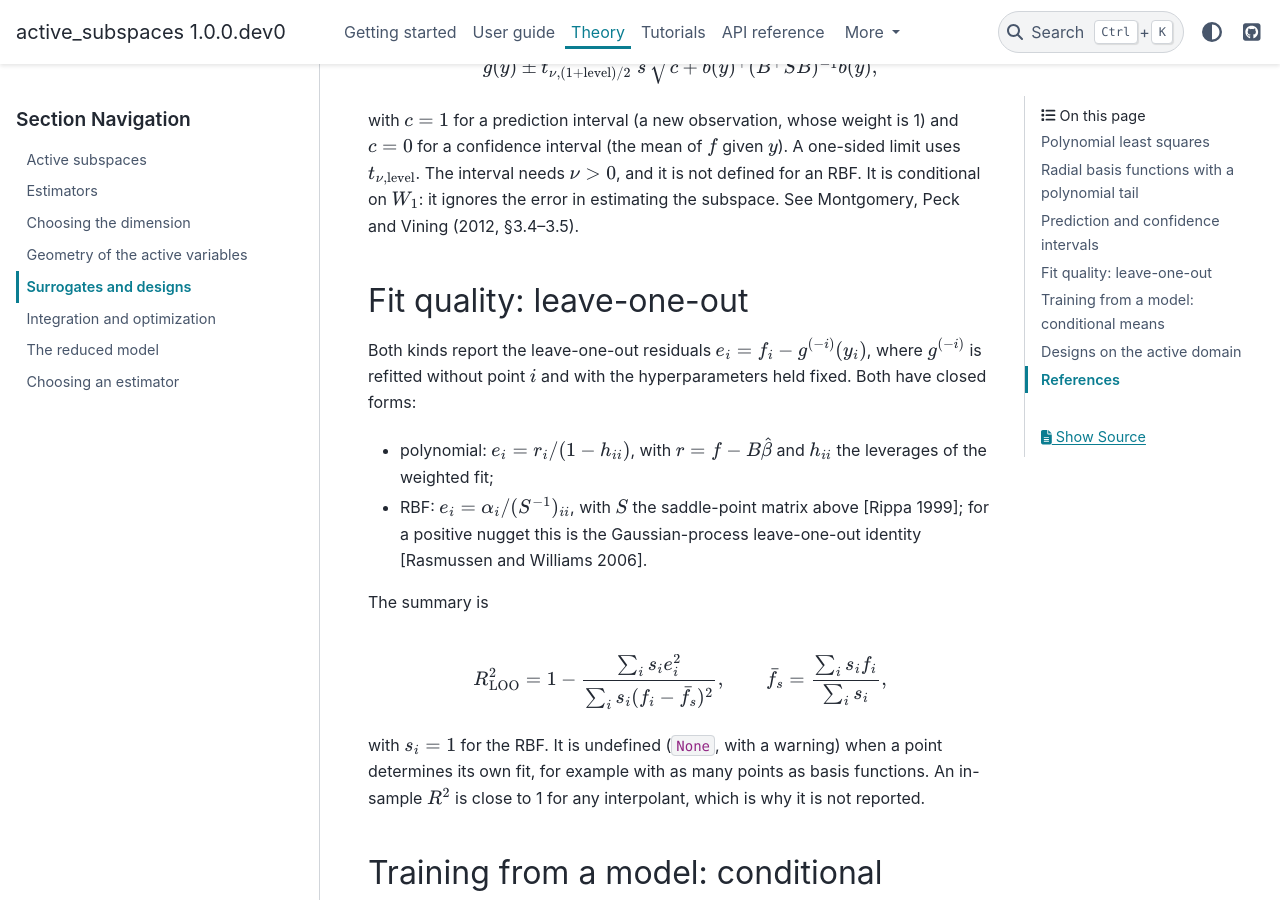
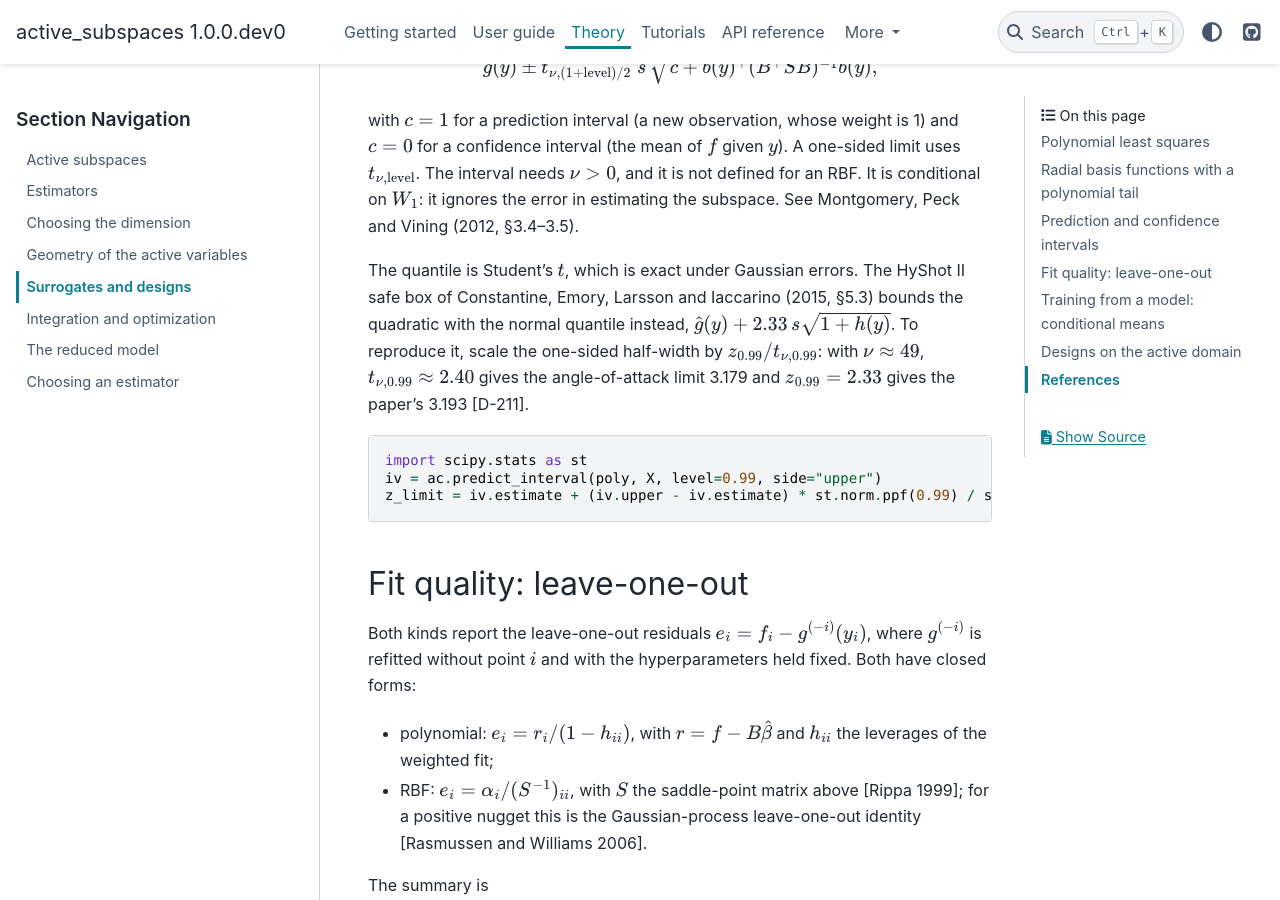
Before and after one commit to paulcon/active_subspaces, a Sphinx documentation site: the page built from docs/theory/surrogates_and_designs.md, in a window 1280 px wide and 900 px high, scrolled down 4431 px. Built offline with Sphinx 7.4.7 and the PyData theme 0.15.4, drawn with Linux system fonts in a browser that asks for light colours; some of the changed text lies outside the part shown.

Commit message:
Flat-objective warning skips lower-edge plateaus; t vs z docs (D-212, D-211)
D-212: accuracy.flat_objective no longer fires for a plateau that
reaches the lower end of the search interval, where the kernel part
vanishes and the RBF reduces to its polynomial tail (predictions across
[-10, -4.5] on the unit fixture agree to 5e-4 relative). The nine test
filters are removed; the warning test covers an interior plateau and the
lower-edge case.

D-211: predict_interval keeps Student's t; its docstring and the theory
page show how the HyShot II safe box's z = 2.33 limit relates to it.

Co-Authored-By: Claude Opus 5.5 <noreply@anthropic.com>

````diff
--- a/docs/theory/surrogates_and_designs.md
+++ b/docs/theory/surrogates_and_designs.md
@@ -151,6 +151,18 @@ confidence interval (the mean of $f$ given $y$). A one-sided limit uses $t_{\nu,
 interval needs $\nu>0$, and it is not defined for an RBF. It is conditional on $W_1$: it ignores
 the error in estimating the subspace. See Montgomery, Peck and Vining (2012, §3.4–3.5).
 
+The quantile is Student's $t$, which is exact under Gaussian errors. The HyShot II safe box of
+Constantine, Emory, Larsson and Iaccarino (2015, §5.3) bounds the quadratic with the normal
+quantile instead, $\hat g(y)+2.33\,s\sqrt{1+h(y)}$. To reproduce it, scale the one-sided
+half-width by $z_{0.99}/t_{\nu,0.99}$: with $\nu\approx49$, $t_{\nu,0.99}\approx2.40$ gives the
+angle-of-attack limit 3.179 and $z_{0.99}=2.33$ gives the paper's 3.193 [D-211].
+
+```python
+import scipy.stats as st
+iv = ac.predict_interval(poly, X, level=0.99, side="upper")
+z_limit = iv.estimate + (iv.upper - iv.estimate) * st.norm.ppf(0.99) / st.t.ppf(0.99, iv.dof)
+```
+
 ## Fit quality: leave-one-out
 
 Both kinds report the leave-one-out residuals $e_i=f_i-g^{(-i)}(y_i)$, where $g^{(-i)}$ is refitted
@@ -221,6 +233,9 @@ $k$-centre problem, relative to the candidate set. It costs $O(50N^2n)$.
   Studies.* SIAM.
 - Constantine, P. G., Dow, E. and Wang, Q. (2014). Active subspace methods in theory and practice:
   applications to kriging surfaces. *SIAM Journal on Scientific Computing* 36(4):A1500–A1524.
+- Constantine, P. G., Emory, M., Larsson, J. and Iaccarino, G. (2015). Exploiting active subspaces
+  to quantify uncertainty in the numerical simulation of the HyShot II scramjet. *Journal of
+  Computational Physics* 302:1–20.
 - Montgomery, D. C., Peck, E. A. and Vining, G. G. (2012). *Introduction to Linear Regression
   Analysis*, 5th ed. Wiley. §3.4–3.5.
 - Rasmussen, C. E. and Williams, C. K. I. (2006). *Gaussian Processes for Machine Learning.* MIT
````
Also changed, not shown: CHANGELOG.md (+5 -3 lines), 3 other files.
